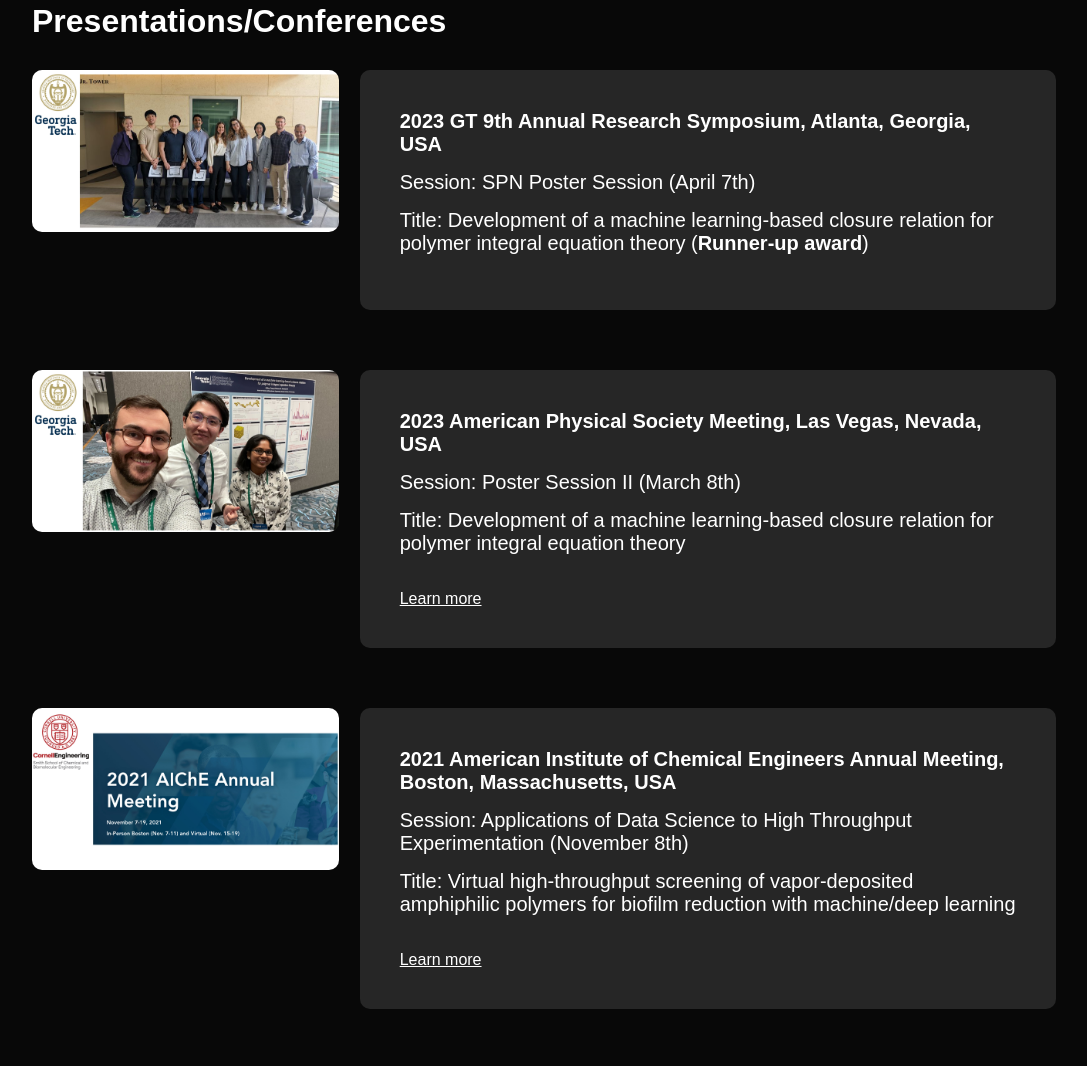
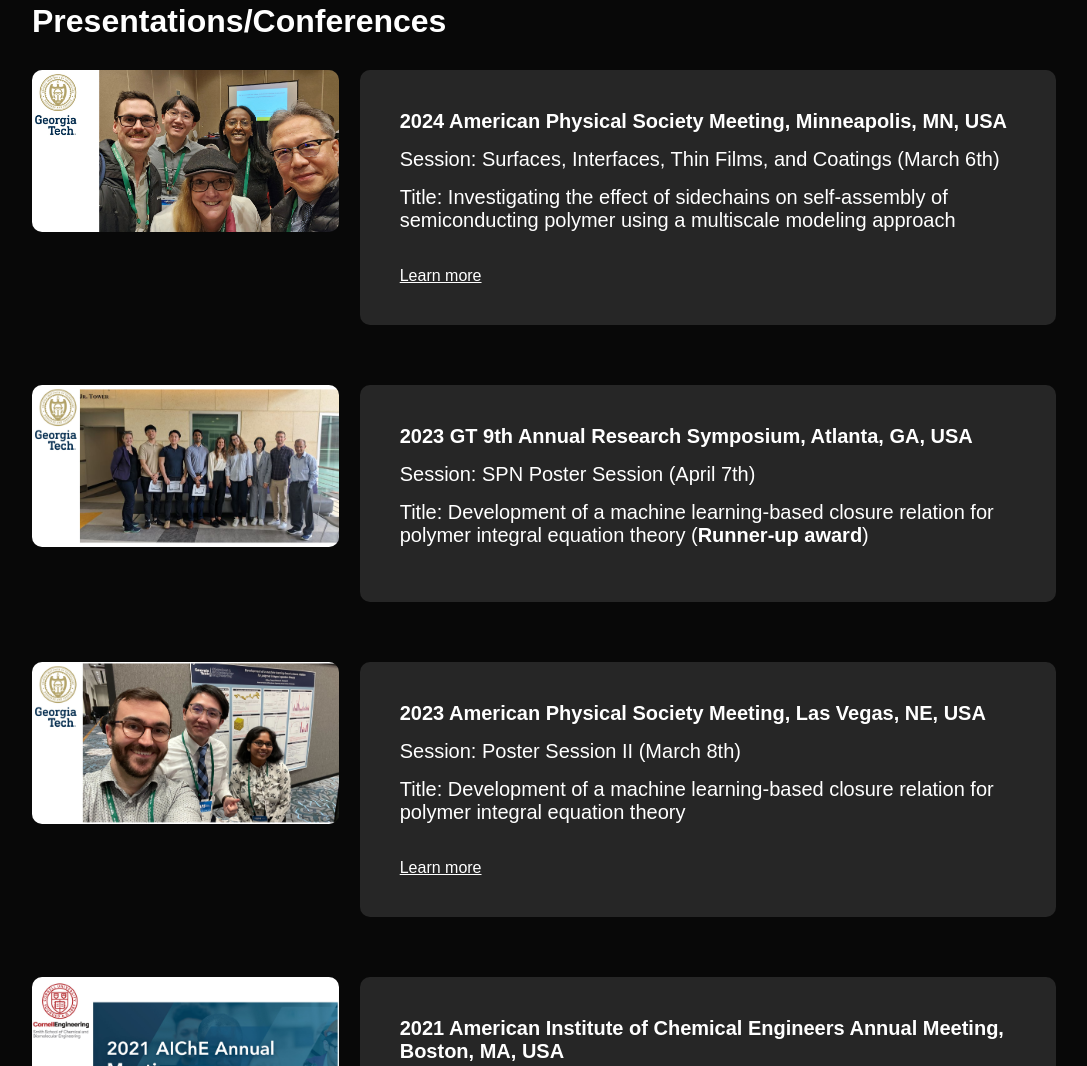
Before and after one commit to fengzhihao77/fengzhihao77.github.io, a plain HTML site: page index.html in a window 1280 px wide. Shown: the part 1200-2266 px from the top of the page, without its empty margins (96-1183 px from the left). Drawn offline with Linux system fonts and the light colour scheme.

Commit message:
Update talk_4

```diff
--- a/index.html
+++ b/index.html
@@ -53,7 +53,7 @@
 
                 <div class="tab-contents active-tab" id="research">
                     <ul>
-                        <li><span>Polymer</span><br>Polymer Semiconductor | Polymer Melt | Amphiphilic Copolymer</li>
+                        <li><span>Polymer</span><br>Semiconducting Polymer | Polymer Melt | Amphiphilic Copolymer</li>
                         <li><span>AI</span><br>Classic Machine Learning | Deep Learning | Reinforcement Learning</li>
                         <li><span>Theory</span><br>PRISM Theory | Flory-Huggins Theory </li>
                         <li><span>Simulation</span><br>Molecular Dynamics | Density Functional Theory</li>
@@ -131,10 +131,22 @@
         <h1 class="subtitle">Presentations/Conferences</h1>
         <div class="presentations-row">
             <div class="presentations-col-1">
+                <img src="images/talk_4.jpg">
+            </div>
+            <div class="presentations-col-2">
+                <ul><strong>2024 American Physical Society Meeting, Minneapolis, MN, USA</strong></ul>
+                <ul>Session: Surfaces, Interfaces, Thin Films, and Coatings (March 6th)</ul>
+                <ul>Title: Investigating the effect of sidechains on self-assembly of semiconducting polymer using a multiscale modeling approach</ul>
+                <a href="https://meetings.aps.org/Meeting/MAR24/Session/N26.9"> Learn more</a>
+            </div>
+         </div>
+
+        <div class="presentations-row">
+            <div class="presentations-col-1">
                 <img src="images/talk_3.jpg">
             </div>
             <div class="presentations-col-2">
-                <ul><strong>2023 GT 9th Annual Research Symposium, Atlanta, Georgia, USA</strong></ul>
+                <ul><strong>2023 GT 9th Annual Research Symposium, Atlanta, GA, USA</strong></ul>
                 <ul>Session: SPN Poster Session (April 7th)</ul>
                 <ul>Title: Development of a machine learning-based closure relation for polymer integral equation theory (<strong>Runner-up award</strong>)</ul>
             </div>
@@ -145,7 +157,7 @@
                 <img src="images/talk_2.jpg">
             </div>
             <div class="presentations-col-2">
-                <ul><strong>2023 American Physical Society Meeting, Las Vegas, Nevada, USA</strong></ul>
+                <ul><strong>2023 American Physical Society Meeting, Las Vegas, NE, USA</strong></ul>
                 <ul>Session: Poster Session II (March 8th)</ul>
                 <ul>Title: Development of a machine learning-based closure relation for polymer integral equation theory</ul>
                 <a href="https://meetings.aps.org/Meeting/MAR23/Session/N00.113"> Learn more</a>
@@ -157,7 +169,7 @@
                 <img src="images/talk_1.jpg">
             </div>
             <div class="presentations-col-2">
-                <ul><strong>2021 American Institute of Chemical Engineers Annual Meeting, Boston, Massachusetts, USA</strong></ul>
+                <ul><strong>2021 American Institute of Chemical Engineers Annual Meeting, Boston, MA, USA</strong></ul>
                 <ul>Session: Applications of Data Science to High Throughput Experimentation (November 8th)</ul>
                 <ul>Title: Virtual high-throughput screening of vapor-deposited amphiphilic polymers for biofilm reduction with machine/deep learning</ul>
                 <a href="https://www.aiche.org/academy/conferences/aiche-annual-meeting/2021/proceeding/session/applications-data-science-high-throughput-experimentation"> Learn more</a>
@@ -169,7 +181,7 @@
                 <img src="images/talk_0.jpg">
             </div>
             <div class="presentations-col-2">
-                <ul><strong>2019 North American Membrane Society Annual Meeting, Pittsburgh, Pennsylvania, USA</strong></ul>
+                <ul><strong>2019 North American Membrane Society Annual Meeting, Pittsburgh, PA, USA</strong></ul>
                 <ul>Session: Undergraduate Travel Award Ceremony (May 14th)</ul>
                 <ul>Title: Reduced-holy graphene oxide(r-HGO) membranes with enhanced water permeance for water purification</ul>
                 <a href="https://membranes.org/wp-content/uploads/2019/05/NAMS-2019-Program.pdf"> Learn more</a>
```
